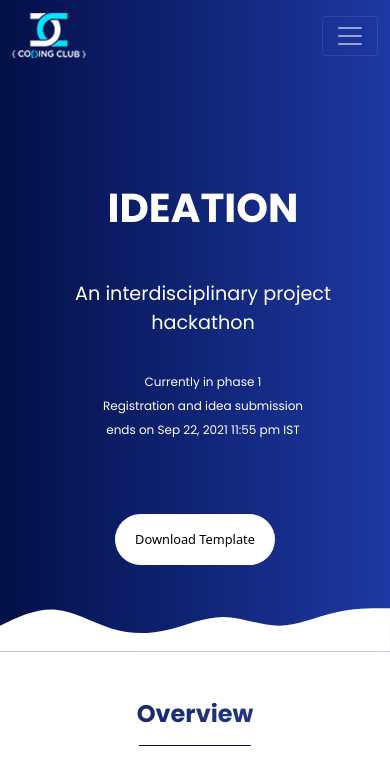
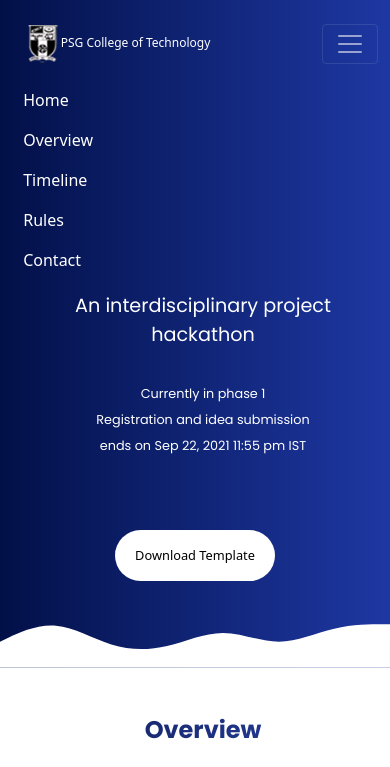
Before and after one commit to Coding-Club-PSGCT/codingclub, a website: page index.html in a window 390 px wide. Shown: the top 767 px of the page. Drawn offline with Linux system fonts and the light colour scheme.

Commit message:
Review 1

```diff
--- a/index.html
+++ b/index.html
@@ -14,9 +14,13 @@
     <!-- navbar -->
     <nav class="navbar navbar-expand-lg navbar-dark menu fixed-top">
         <div class="container">
-          <a class="navbar-brand" href="#home">
+          <!-- <a class="navbar-brand" href="#home">
             <img src="images/coding-club-45px.png" class=" img-fluid codingclub" alt="">
-        </a>
+        </a> -->
+        <a class="navbar-brand clg-name" href="https://www.psgtech.edu/" target="_blank"">
+          <img src="images/psg-45px.png" class=" img-fluid " alt="psg"> <span class="clgtext"> PSG College of Technology</span>
+      </a>
+
           <button class="navbar-toggler" type="button" data-bs-toggle="collapse" data-bs-target="#navbarNav" aria-controls="navbarNav" aria-expanded="false" aria-label="Toggle navigation">
             <span class="navbar-toggler-icon">
             </span>
@@ -41,10 +45,11 @@
             </ul>
           </div>
 
-        <a class="navbar-brand clg-name d-none d-lg-block" href="https://www.psgtech.edu/" target="_blank">
-          <img src="images/psg-45px.png" class=" img-fluid " alt=""> PSG College of Technology
-      </a>
+          <!-- <a class="navbar-brand clg-name" href="https://www.psgtech.edu/" target="_blank"">
+            <img src="images/psg-45px.png" class=" img-fluid " alt="psg"> <span class="clgtext"> PSG College of Technology</span>
+        </a> -->
         </div>
+
       </nav>
 
 
@@ -56,6 +61,11 @@
           <div class="row align-items-center text-white">
             <div class="col-md-6 intros mx-auto text-center">
               <h1 class="display-2 ">
+
+                <span class="display-2--codingclub">
+                  <img src="images/coding-club-45px.png" class=" img-fluid " alt="psg">
+                  Coding Club
+                </span>
                 <span class="display-2--intro">
                   IDEATION
                 </span>
@@ -64,8 +74,13 @@
                 <div class="display-2--description1 lh-base">
                 <p>
                   An interdisciplinary project hackathon
+
                 </p>
+                <!-- <a class="display-2--link clg-name text-white" href="https://www.psgtech.edu/" target="_blank">
+                  Coding Club <br><img src="images/psg-45px.png" class=" img-fluid " alt="psg"> PSG College of Technology
+              </a>  -->
               </div>
+
 
               <div class="display-2--description2 lh-lg">
                 <p>
@@ -335,8 +350,8 @@
               <img src="images/psg-45px.png" alt="psgtech">
             </div>
             <div class="contact-box__info">
-              <span class="contact-box__info--title">PSG College of Technology</span>
-              <p class="contact-box__info--subtitle">Institution</p>
+              <span class="contact-box__info--title">Coding Club</span>
+              <p class="contact-box__info--subtitle">PSG College of Technology</p>
             </div>
           </div>
         </div>
@@ -359,9 +374,18 @@
 
       </div>
     </footer>
-    <script src="/assets/js/bootstrap.bundle.js">
+    <script src="assets/js/bootstrap.bundle.js">
+
     </script>
+    <script>
+      const navLinks = document.querySelectorAll('.nav-item')
+      const menuToggle = document.getElementById('navbarNav')
+      const bsCollapse = new bootstrap.Collapse(menuToggle)
+      navLinks.forEach((l) => {
+          l.addEventListener('click', () => { bsCollapse.toggle() })
+      })
 
+      </script>
 
 </body>
 </html>
--- a/scss/components/_typography.scss
+++ b/scss/components/_typography.scss
@@ -30,7 +30,7 @@
      }
 
         &--description2, &--description3{
-         font-size: 0.75rem;
+         font-size: 0.80rem;
          display: block;
          color: $white;
          margin-bottom: 0.5rem;
@@ -42,7 +42,32 @@
             display: inline-block;
         }
      }
+
+      &--codingclub{
+        display: inline-block;
+        font-size: 3rem;
+        font-weight: 500;
+        color: $white;
+        font-family: 'Poppins', sans-serif;
+        padding-bottom: 3rem;
+        @include media-breakpoint-down(sm){
+            font-size: 1.5rem;
+            padding-bottom: 1.5rem;
+            display: inline-block;
+        }
+        img{
+            height: 3.75rem;
+
+            @include media-breakpoint-down(sm)
+            {
+                height: 2.5rem;
+            }
+        }
+
+      }
  }
+
+
 
 //display 3
 
@@ -59,7 +84,7 @@
         -webkit-text-fill-color: transparent;
         @include media-breakpoint-down(sm){
             font-size: 1.5rem;
-            padding-top: 2rem;
+            padding: 2rem 0rem 1rem 1rem;
         }
     }
 
@@ -68,9 +93,10 @@
         font-size: 1.6rem;
         font-weight: 200;
         color: $black;
-        padding : 0 0 1rem 1.5rem;
+        padding : 0 0 1rem 0rem;
         @include media-breakpoint-down(sm){
             font-size: 1.2rem;
+            padding:0 0 1rem 1rem;
         }
     }
 }
@@ -85,7 +111,7 @@
         font-family: 'Poppins', sans-serif;
         @include media-breakpoint-down(sm){
             font-size: 1.5rem;
-            padding-top: 2rem;
+            padding: 2rem 0rem 1rem 1rem;
         }
     }
 }
@@ -127,14 +153,19 @@
         font-size: 1.6rem;
         font-weight: 200;
         color: $black;
-        padding : 0 0 1rem 1.5rem;
+        padding : 0 0 1rem 3rem;
         @include media-breakpoint-down(sm){
             font-size: 1.2rem;
+            padding: 0 0 1rem 2rem;
         }
     }
 
     i{
         font-size: 1.3rem;
+        @include media-breakpoint-down(sm){
+            font-size: 1.2rem;
+            padding:0 0 1rem 1rem;
+        }
     }
 }
 
--- a/scss/sections/_footer.scss
+++ b/scss/sections/_footer.scss
@@ -19,7 +19,7 @@
     }
 
     &__imgicon{
-        padding:0.4rem 0.45rem;
+        padding:0.4rem 0.4rem;
     }
     &__info{
         padding: 0.4rem;
--- a/scss/sections/_intro-section.scss
+++ b/scss/sections/_intro-section.scss
@@ -9,7 +9,7 @@
     height: 100%;
 
     @include media-breakpoint-down(sm){
-        padding: 10rem 0 0 0;
+        padding: 6rem 0 0 0;
         }
 
 
--- a/scss/sections/_navbar.scss
+++ b/scss/sections/_navbar.scss
@@ -4,20 +4,28 @@
 .menu {
     @include gradient;
 
-    @include media-breakpoint-down(sm) {
-        .clg-name{
-            display: none;
+    .navbar-toggler{
+        margin: 1rem 0;
+        justify-content: end;
+    }
+    .clg-name{
+        font-size: 1rem;
+        padding-left: 2rem;
+        @include media-breakpoint-down(lg){
+            font-size: 0.75rem;
+            padding-left: 1rem;
+        }
+        img{
 
-        }
-    }
+            padding: 0rem 0rem;
+            margin: 0rem 0rem;
+
+             @include media-breakpoint-down(sm){
+                 height: 38px;
+             }
+         }
 
 
-        .clg-name{
-        font-size: 1rem;
-        padding-left: 1rem;
-        a{
-            padding-left: 1rem;
-        }
     }
 
     .clg-name:hover{
--- a/scss/sections/_overview.scss
+++ b/scss/sections/_overview.scss
@@ -7,14 +7,14 @@
 }
 .overview{
     position: relative;
-    padding: 1rem 1rem;
+    padding: 1rem 0rem;
 
     .theme{
         position: relative;
 
 
         &-content{
-            padding: 1rem;
+            padding: 0rem;
             margin-top: 0rem;
             p{
                 font-size: 1.3rem;
```
Also changed, not shown: assets/css/style.css, 1 other file.
